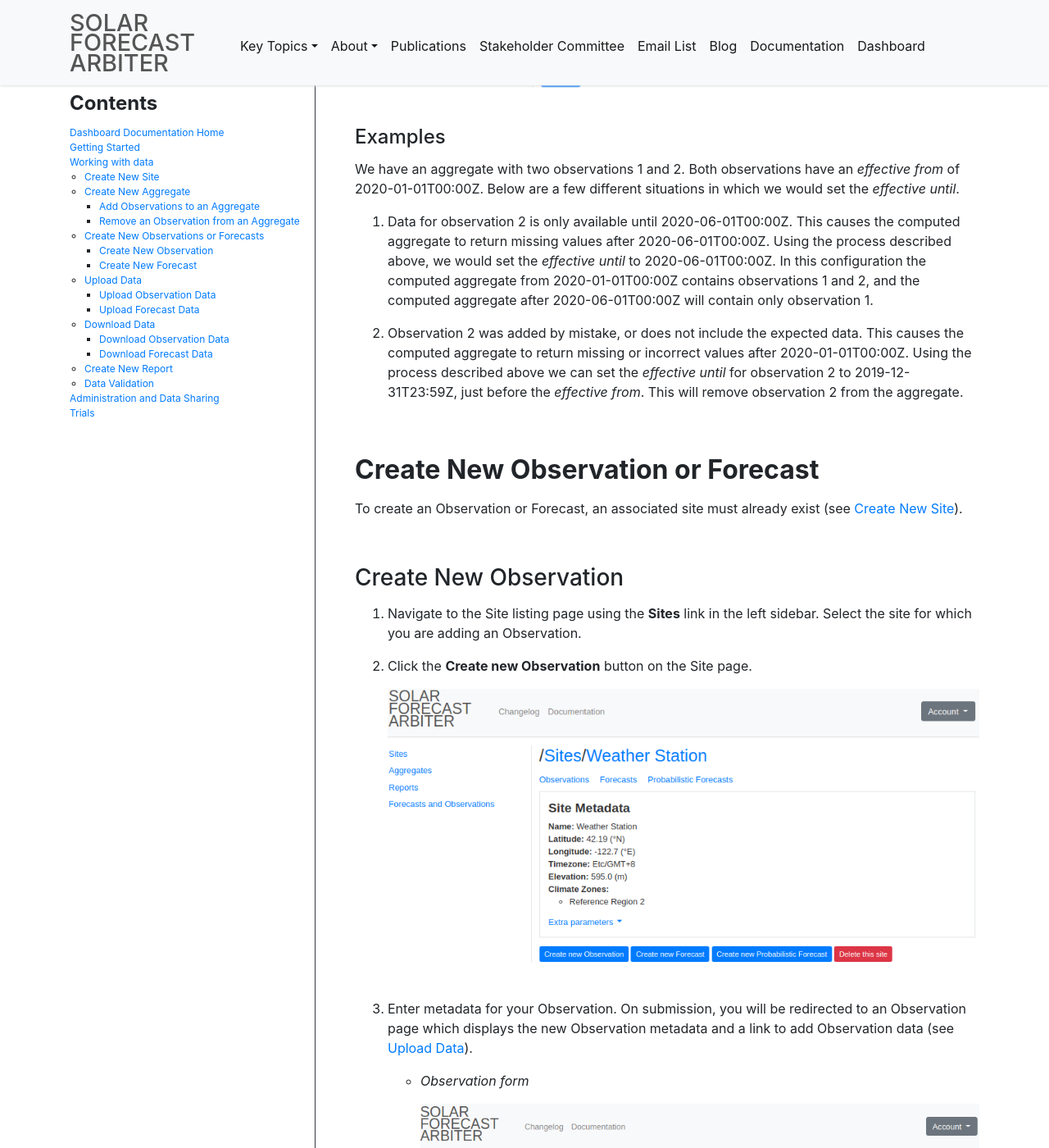
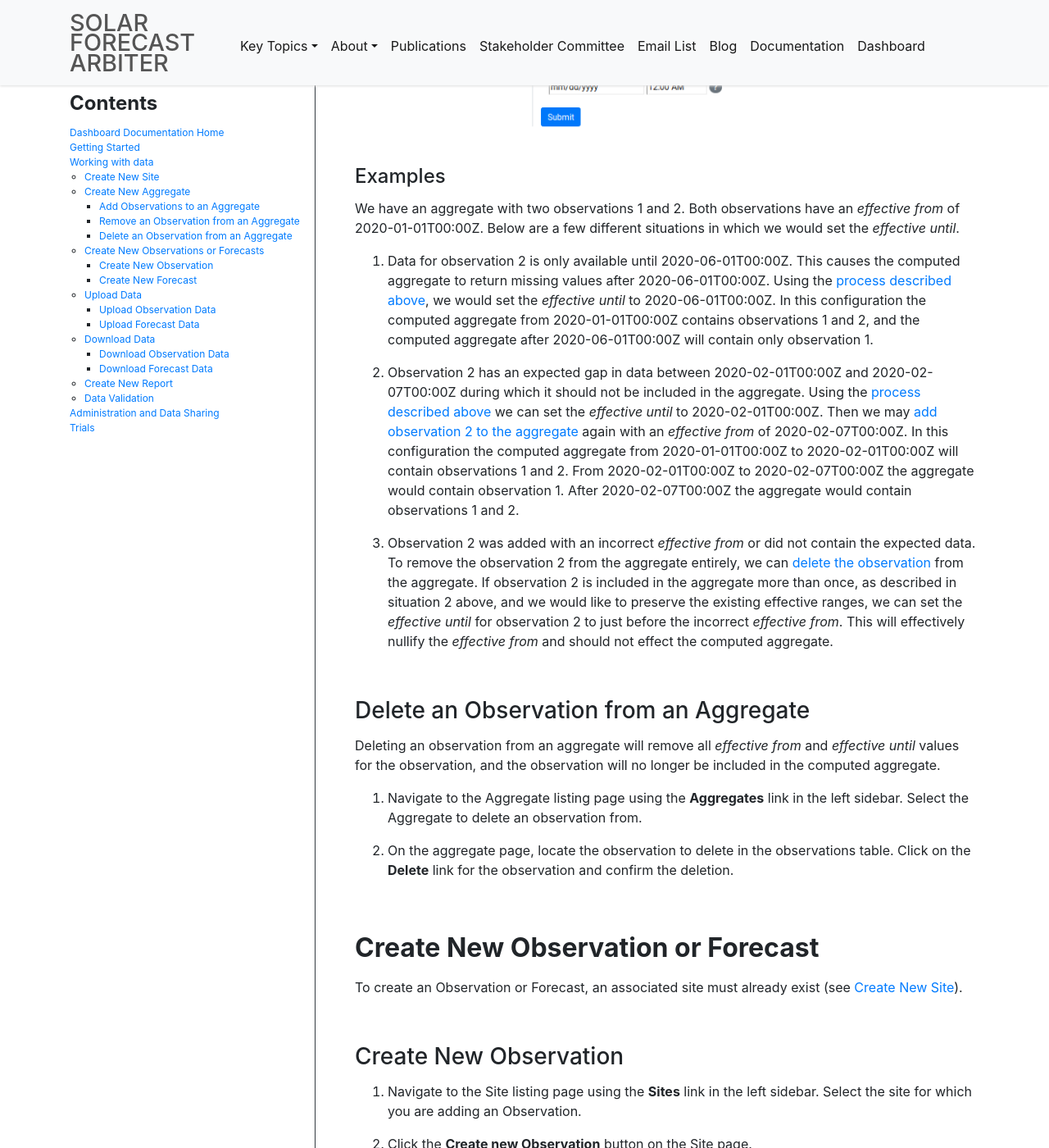
Before and after one commit to SolarArbiter/SolarArbiter.github.io, a Jekyll site: the page built from documentation/dashboard/working_with_data.md, in a window 1280 px wide and 1400 px high, scrolled down 8311 px. Shown: the whole window at 82% size. Built offline with Jekyll 4.4.1, drawn with Linux system fonts in a browser that asks for light colours; some of the changed text lies outside the part shown.

Commit message:
add delete observation section, add notes from review, explain use of setting effective until before effective from

```diff
--- a/_includes/dashboard_data_sidebar.html
+++ b/_includes/dashboard_data_sidebar.html
@@ -10,6 +10,7 @@
       <ul>
         <li><a href="#add-observations-to-an-aggregate">Add Observations to an Aggregate</a></li>
         <li><a href="#remove-an-observation-from-an-aggregate">Remove an Observation from an Aggregate</a></li>
+        <li><a href="#delete-an-observation-from-an-aggregate">Delete an Observation from an Aggregate</a></li>
       </ul>
     <li><a href="#create-new-observation-or-forecast">Create New Observations or Forecasts</a></li>
       <ul>
--- a/documentation/dashboard/working_with_data.md
+++ b/documentation/dashboard/working_with_data.md
@@ -101,10 +101,9 @@ See (Data Validation)[#data-validation] for details on quality flags.
 
 Observations are included in an aggregate between an *Effective From* and
 an *Effective Until* date defined by the user. Note that observations are
-expected to contain all values in their effective range. Any values missing
-from an observation during computation will cause a failure. To avoid this
-failure, users should submit `NaN`s where data is missing for their
-observations.
+expected to contain all values in their effective range. Any Missing or NaN
+values in an included observation will result in a NaN value for the
+aggregate.
 
 Observations may be added to an Aggregate by following the steps below.
 Observations must be defined before they can be added to an aggregate (see
@@ -137,10 +136,16 @@ data starting on 2020-01-01T00:00Z.  Observation 3 has data starting on
    observations 1 and 2, and the computed aggregate after 2020-03-01T00:00Z
    will contain observations 1, 2, and 3.
 
-2. Alternative approach: Add all observations with the same *effective from*, accept NaN values for period with missing data. Using the process above, we add observations 1, 2, and 3
-   with an *effective from* of 2020-01-01T00:00Z. The Solar Forecast Arbiter cannot safely assume a value
-   for the missing data, so it will compute the aggregate as NaN from 2020-01-01T00:00Z to 2020-03-01T00:00Z.
-   The computed aggregate after 2020-03-01T00:00Z will contain observation 1, 2, and 3, as expected.
+2. Alternative approach: Add all observations with the same *effective from*,
+   accept NaN values for period with missing data. Using the [process above](#add-observations-to-an-aggregate),
+   we add observations 1, 2, and 3 with an *effective from* of
+   2020-01-01T00:00Z. The Solar Forecast Arbiter cannot safely assume a value
+   for the missing data, so it will compute the aggregate as NaN from
+   2020-01-01T00:00Z to 2020-03-01T00:00Z. The computed aggregate after
+   2020-03-01T00:00Z will contain observation 1, 2, and 3, as expected. If the
+   aggregate represents a sum of power, we may choose to upload 0 values for
+   observation 3 for the missing time period. This choice should be
+   communicated to other users of the data.
 
 ### Remove an Observation from an Aggregate
 {: .anchor}
@@ -172,16 +177,47 @@ which we would set the *effective until*.
 
 1. Data for observation 2 is only available until 2020-06-01T00:00Z. This
    causes the computed aggregate to return missing values after
-   2020-06-01T00:00Z. Using the process described above, we would set the
+   2020-06-01T00:00Z. Using the [process described above](#remove-an-observation-from-an-aggregate), we would set the
    *effective until* to 2020-06-01T00:00Z. In this configuration the computed
    aggregate  from 2020-01-01T00:00Z contains observations 1 and 2, and the
    computed aggregate after 2020-06-01T00:00Z will contain only observation 1.
 
-2. Observation 2 was added by mistake, or does not include the expected data.
-   This causes the computed aggregate to return missing or incorrect values
-   after 2020-01-01T00:00Z. Using the process described above we can set the
-   *effective until* for observation 2 to 2019-12-31T23:59Z, just before the
-   *effective from*. This will remove observation 2 from the aggregate.
+2. Observation 2 has an expected gap in data between 2020-02-01T00:00Z and
+   2020-02-07T00:00Z during which it should not be included in the aggregate.
+   Using the [process described above](#remove-an-observation-from-an-aggregate)
+   we can set the *effective until* to 2020-02-01T00:00Z. Then we may
+   [add observation 2 to the aggregate](#add-observations-to-an-aggregate)
+   again with an *effective from* of 2020-02-07T00:00Z. In this configuration
+   the computed aggregate from 2020-01-01T00:00Z to 2020-02-01T00:00Z will
+   contain observations 1 and 2. From 2020-02-01T00:00Z to 2020-02-07T00:00Z
+   the aggregate would contain observation 1. After 2020-02-07T00:00Z the
+   aggregate would contain observations 1 and 2.
+
+3. Observation 2 was added with an incorrect *effective from* or did not
+   contain the expected data.
+   To remove the observation 2 from the aggregate entirely, we can
+   [delete the observation](#delete-an-observation-from-an-aggregate) from the
+   aggregate.
+   If observation 2 is included in the aggregate more than once, as described
+   in situation 2 above, and we would like to preserve the existing
+   effective ranges, we can set the *effective until* for observation 2 to just
+   before the incorrect *effective from*. This will effectively nullify the
+   *effective from* and should not effect the computed aggregate.
+
+
+### Delete an Observation from an Aggregate
+{: .anchor}
+
+Deleting an observation from an aggregate will remove all *effective from* and
+*effective until* values for the observation, and the observation will no
+longer be included in the computed aggregate.
+
+1. Navigate to the Aggregate listing page using the **Aggregates** link in
+   the left sidebar. Select the Aggregate to delete an observation from.
+
+2. On the aggregate page, locate the observation to delete in the observations
+   table. Click on the **Delete** link for the observation and confirm the
+   deletion.
 
 
 Create New Observation or Forecast
```
